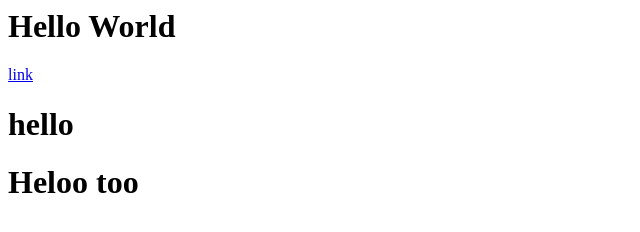
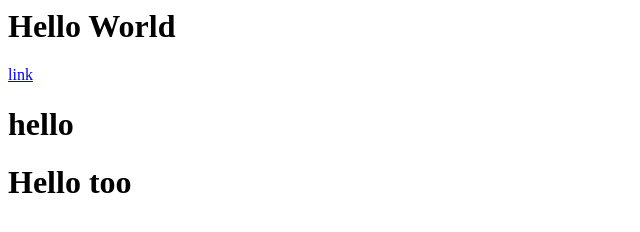
Before and after one commit to NAGH654/DemoGit2, a plain HTML site: page index.html in a window 1280 px wide. Shown: the full height of the page, 0-640 px from the left. Drawn offline with Linux system fonts and the light colour scheme.

Commit message:
Update index.html

```diff
--- a/index.html
+++ b/index.html
@@ -2,4 +2,4 @@
 <a href="https://github.com/NAGH654/DemoGit2.git">link</a>
 <i class="fa fa-odnoklassniki" aria-hidden="true"></i>
 <h1>hello</h1>
-<h1>Heloo too</h1>
+<h1>Hello too</h1>
```
